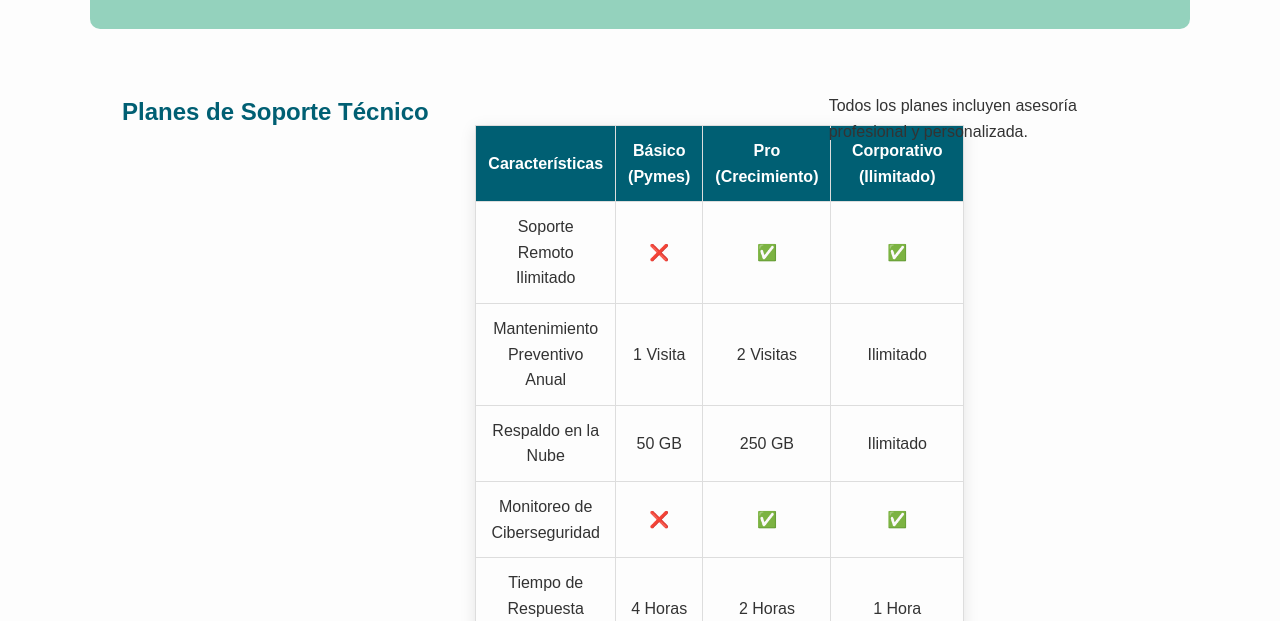
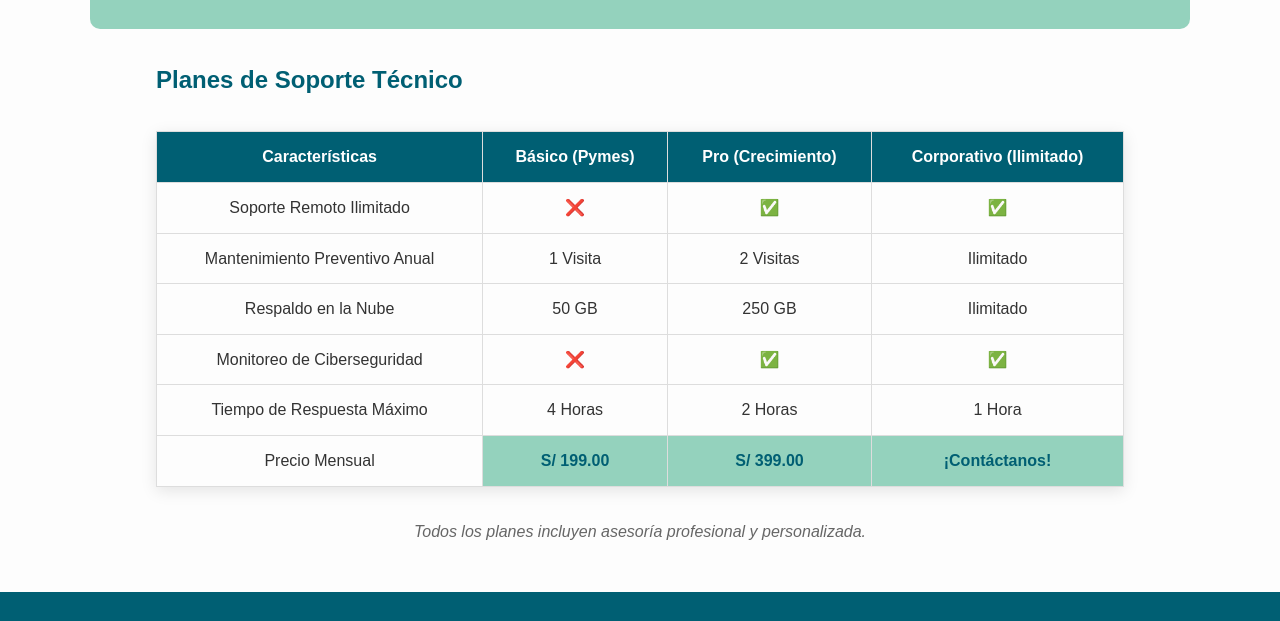
Before and after one commit to olgerconti/dise-oweb-olger, a plain HTML site: page servicios.html in a window 1280 px wide. Shown: the part 2284-2905 px from the top of the page. Drawn offline with Linux system fonts and the light colour scheme.

Commit message:
Error corregido

```diff
--- a/estilos.css
+++ b/estilos.css
@@ -70,6 +70,22 @@ nav a:hover, nav a:focus, nav a.activo { color: var(--color-acento); transform:
 .tabla-planes th, .tabla-planes td { border: 1px solid #ddd; padding: 12px; text-align: center; }
 .tabla-planes th { background-color: var(--color-primario); color: #fff; }
 .tabla-planes .precio { font-weight: bold; color: var(--color-primario); background-color: var(--color-acento); }
+.tabla-section {
+    display: block !important;
+    max-width: 1000px;
+    margin: 2rem auto;
+    padding: 0 1rem;
+}
+
+.tabla-caption {
+    text-align: center;
+    margin-top: 1rem;
+    color: #666;
+    font-style: italic;
+    display: block;
+    width: 100%;
+}
+
 .servicio-section { background-color: var(--color-fondo); text-align: left; padding: 2rem; max-width: 1100px; }
 .servicio-section.acento-bg { background-color: var(--color-acento); }
 .servicio-title { text-align: center; margin-bottom: 1.5rem; }
```
